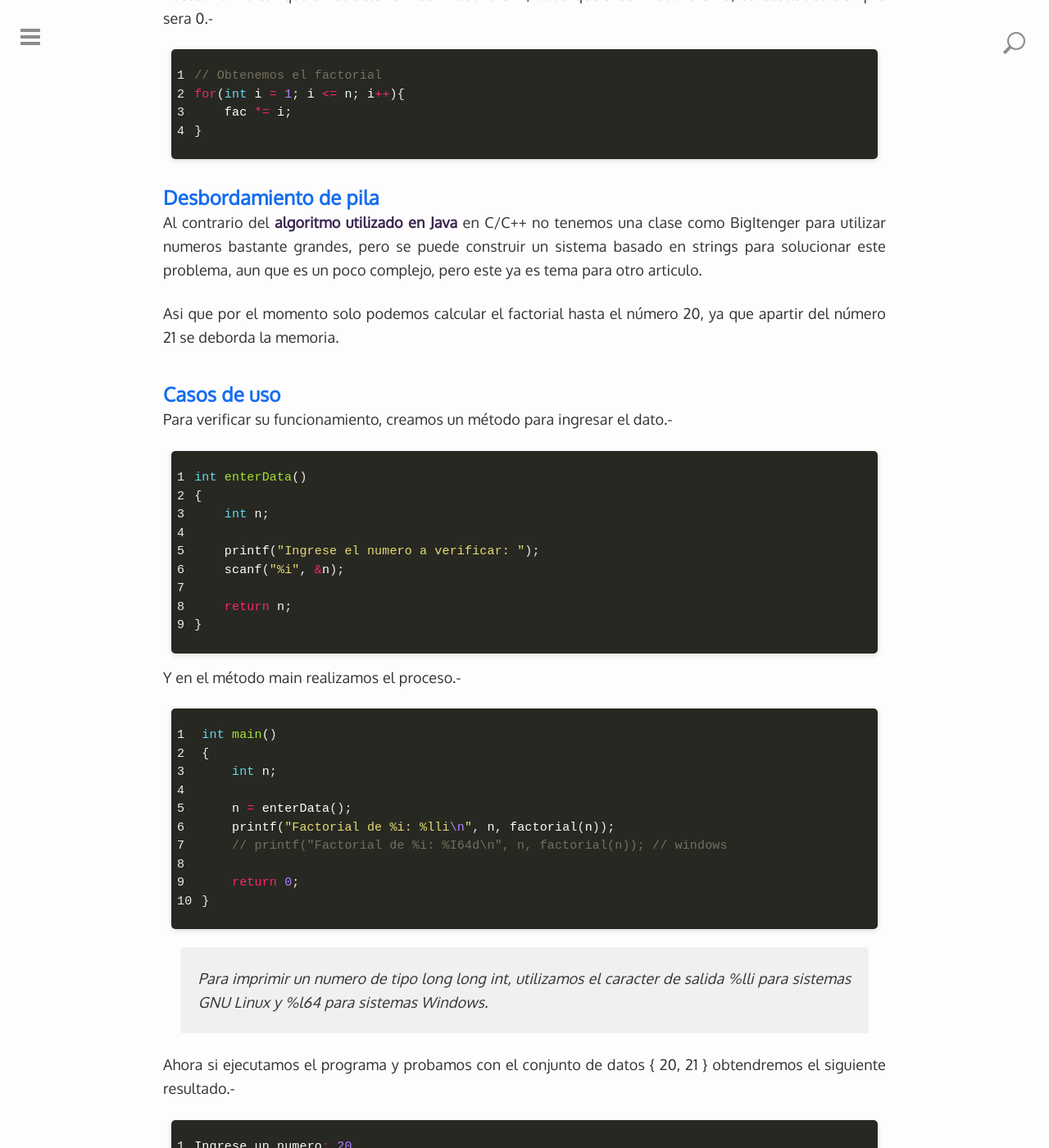
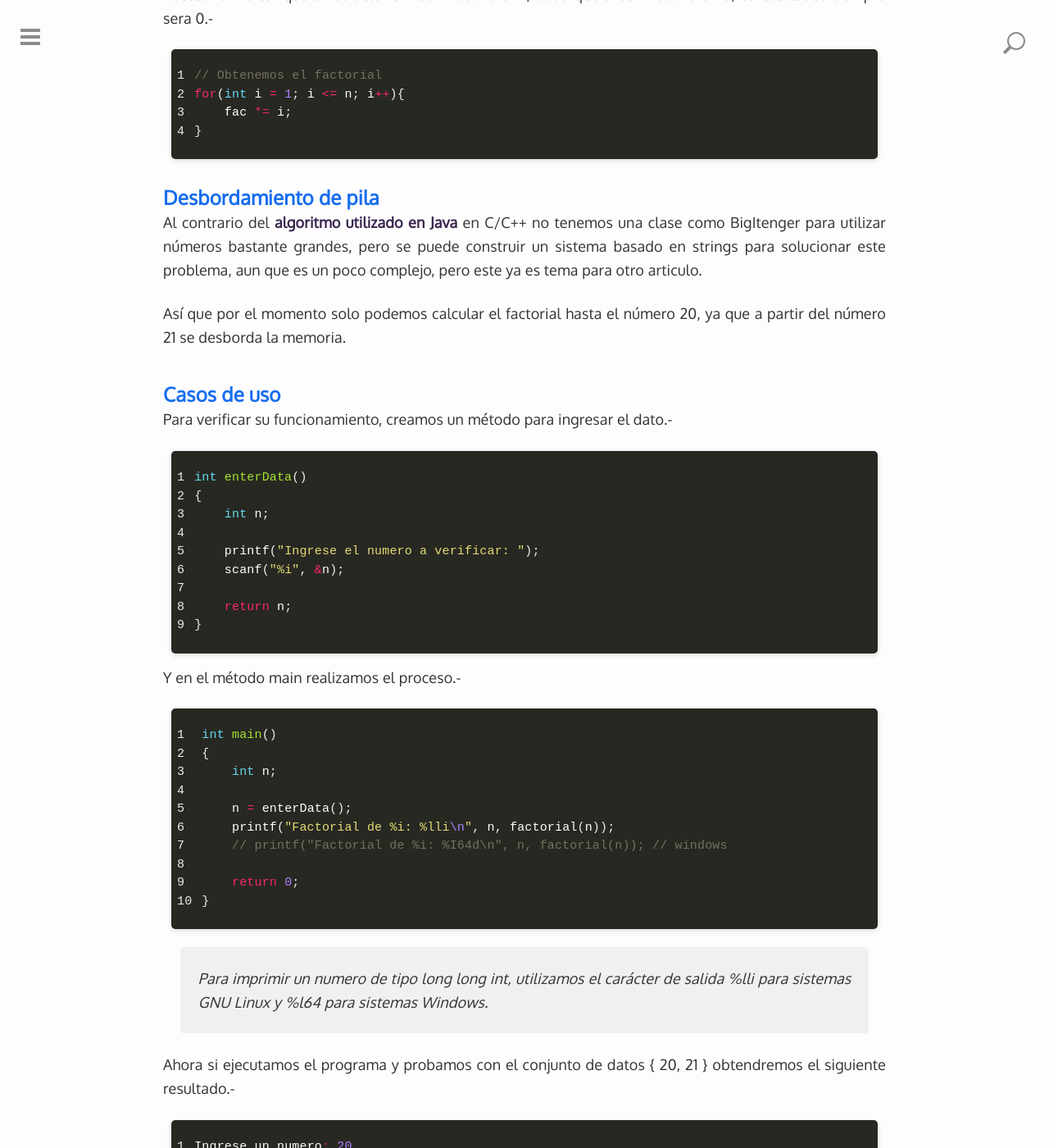
Before and after one commit to Codeandomx/codeandomx, a Jekyll site: the page built from _posts/2018-04-13-obtener-el-factorial-en-cc.md, in a window 1280 px wide and 1400 px high, scrolled down 2140 px. Shown: the whole window at 82% size. Built offline with Jekyll 4.4.1, drawn with Linux system fonts in a browser that asks for light colours; comment, search, counter and statistics services are not loaded; some of the changed text lies outside the part shown.

Commit message:
Correcciones de ortografia.

```diff
--- a/_posts/2018-04-13-obtener-el-factorial-en-cc.md
+++ b/_posts/2018-04-13-obtener-el-factorial-en-cc.md
@@ -75,9 +75,9 @@ for(int i = 1; i <= n; i++){
 
 ## Desbordamiento de pila
 
-Al contrario del [algoritmo utilizado en Java](http://blog.codeando.org/articulos/obtener-el-factorial-de-un-numero-con-java.html) en C/C++ no tenemos una clase como BigItenger para utilizar numeros bastante grandes, pero se puede construir un sistema basado en strings para solucionar este problema, aun que es un poco complejo, pero este ya es tema para otro articulo.
+Al contrario del [algoritmo utilizado en Java](http://blog.codeando.org/articulos/obtener-el-factorial-de-un-numero-con-java.html) en C/C++ no tenemos una clase como BigItenger para utilizar números bastante grandes, pero se puede construir un sistema basado en strings para solucionar este problema, aun que es un poco complejo, pero este ya es tema para otro articulo.
 
-Asi que por el momento solo podemos calcular el factorial hasta el número 20, ya que apartir del número 21 se deborda la memoria.
+Así que por el momento solo podemos calcular el factorial hasta el número 20, ya que a partir del número 21 se desborda la memoria.
 
 ## Casos de uso
 
@@ -110,7 +110,7 @@ int main()
 }
 {% endhighlight %}
 
-> Para imprimir un numero de tipo long long int, utilizamos el caracter de salida %lli para sistemas GNU Linux y %l64 para sistemas Windows.
+> Para imprimir un numero de tipo long long int, utilizamos el carácter de salida %lli para sistemas GNU Linux y %l64 para sistemas Windows.
 
 Ahora si ejecutamos el programa y probamos con el conjunto de datos { 20, 21 } obtendremos el siguiente resultado.-
 
@@ -127,7 +127,7 @@ Donde se nota que en el ejemplo para el numero 21 hubo un desbordamiento de memo
 
 Puedes encontrar el código completo en el siguiente enlace (repositorio de github).-
 
-[Factorial.cpp]()
+[Factorial.cpp](https://github.com/Codeandomx/algoritmos-c/blob/master/Factorial.cpp)
 
 ## Conclusiones
 
```
Also changed, not shown: other parts of _posts/2018-04-13-obtener-el-factorial-en-cc.md (+2 -2 lines).
